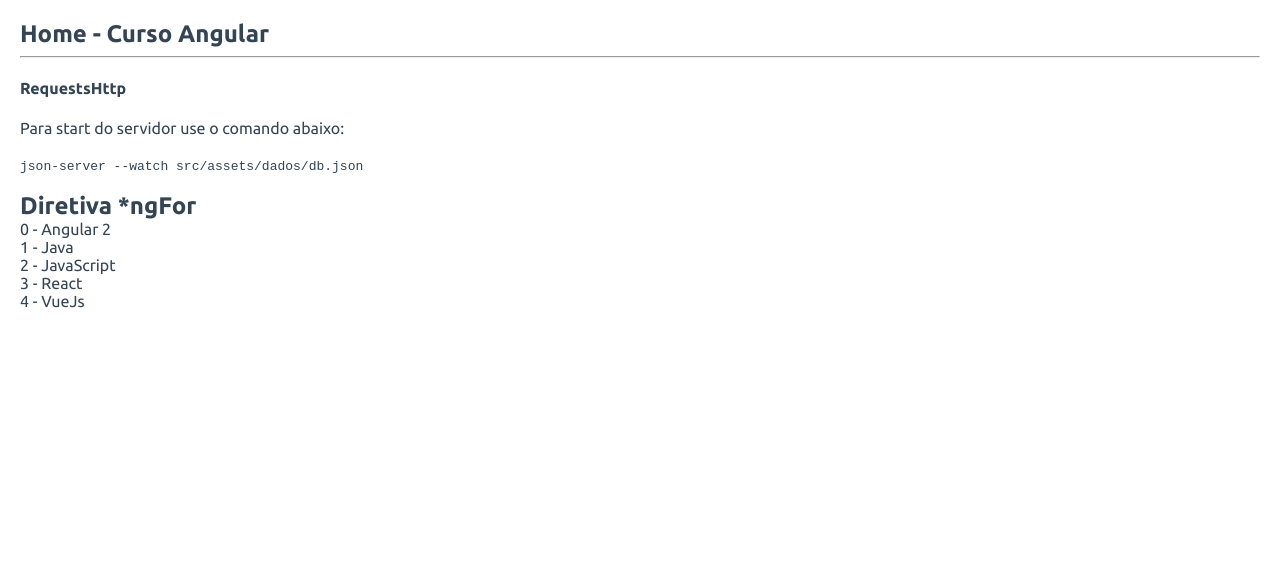
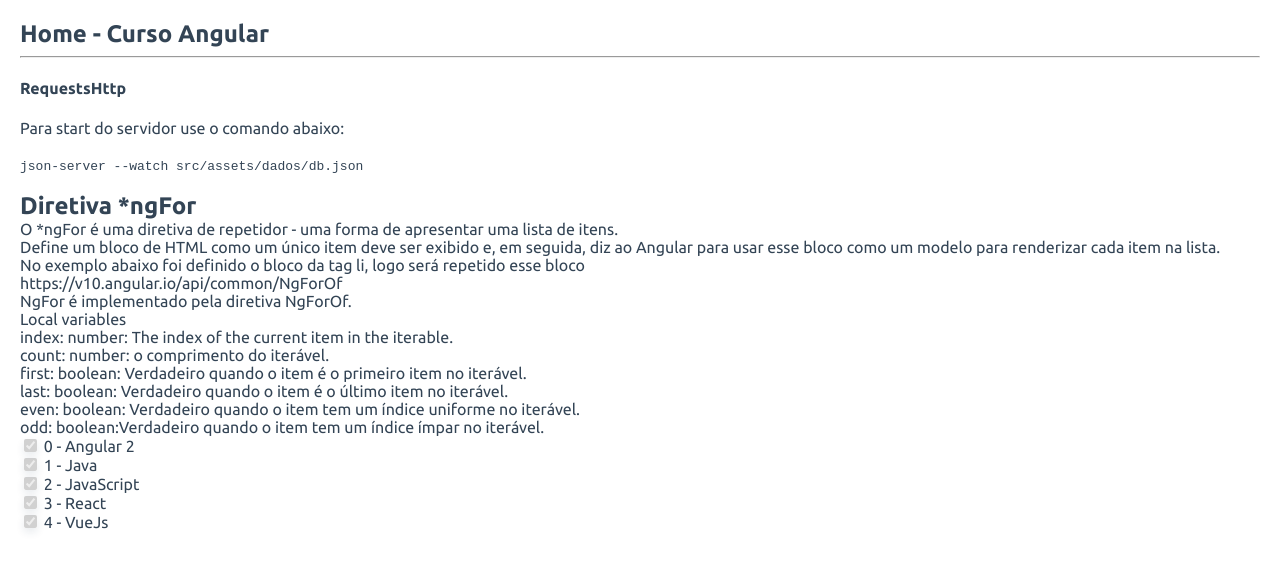
Before and after one commit to gabrieljony/curso-angular, an Angular app: page /#/home in a window 1280 px wide. Shown: the top 570 px of the page. Built offline with nearby package versions, Linux system fonts and the light colour scheme.

Commit message:
Diretiva *ngFor

```diff
--- a/src/app/pages/diretiva-ngFor/diretiva-ngFor.component.html
+++ b/src/app/pages/diretiva-ngFor/diretiva-ngFor.component.html
@@ -1,9 +1,25 @@
 <h1>
   Diretiva *ngFor
 </h1>
-
+<p>O *ngFor é uma diretiva de repetidor - uma forma de apresentar uma lista de itens.</p>
+<p>Define um bloco de HTML como um único item deve ser exibido e, em seguida, diz ao Angular para usar esse bloco como um modelo para renderizar cada item na lista.</p>
+<p>No exemplo abaixo foi definido o bloco da tag li, logo será repetido esse bloco</p>
+<p>https://v10.angular.io/api/common/NgForOf</p>
+<p>NgFor é implementado pela diretiva NgForOf.</p>
+<p>Local variables</p>
 <ul>
-  <li *ngFor="let curso of cursos, let i = index">
+  <li>
+    index: number: The index of the current item in the iterable.
+  </li>
+  <li>count: number: o comprimento do iterável.</li>
+  <li>first: boolean: Verdadeiro quando o item é o primeiro item no iterável.</li>
+  <li>last: boolean: Verdadeiro quando o item é o último item no iterável.</li>
+  <li>even: boolean: Verdadeiro quando o item tem um índice uniforme no iterável.</li>
+  <li>odd: boolean:Verdadeiro quando o item tem um índice ímpar no iterável.</li>
+</ul>
+<ul>
+  <li *ngFor="let curso of cursos; index as i; first as isFirst; last as isLast; even as isEven; odd as isOdd">
+    <input #cursoItem type="checkbox" [name]="curso" [id]="'curso'+i" [disabled]="isDisabled(i, isFirst, isLast, isEven, isOdd)" [checked]="isChecked(i)">
     {{ i }} - {{ curso }}
   </li>
 </ul>
--- a/src/app/pages/diretiva-ngFor/diretiva-ngFor.component.ts
+++ b/src/app/pages/diretiva-ngFor/diretiva-ngFor.component.ts
@@ -1,4 +1,4 @@
-import { Component, OnInit } from '@angular/core';
+import { Component, ElementRef, OnInit, ViewChild } from '@angular/core';
 
 @Component({
   selector: 'app-diretiva-ngFor',
@@ -9,9 +9,40 @@ export class DiretivaNgForComponent implements OnInit {
 
   cursos: string[] = ["Angular 2", "Java", "JavaScript", "React", "VueJs"]
 
+  @ViewChild('cursoItem') cursoElement: ElementRef;
+
   constructor() { }
 
   ngOnInit() {
   }
 
+  ngAfterViewInit() {
+    console.log('aqui')
+    console.log('this.cursoElement', this.cursoElement)
+    let elemento = document.getElementById('curso1');
+
+    // elemento.checked = false;
+    // elemento.disabled = false;
+  }
+
+  ngAfterViewChecked() {
+    // a cada verificação de conteúdo / conteúdo filho
+    // Chamado quando se muda o valor do Input()
+    // console.log('ngAfterViewChecked');
+  }
+
+  isChecked(event){
+    // console.log('checked', event)
+    return true;
+  }
+
+  isDisabled(index, isFirst, isLast, isEven, isOdd){
+    console.log('Índice: ', index + ', primeiro: ' + isFirst + ', último: ' + isLast + ', par: ' + isEven + ', ímpar: ' + isOdd)
+    // console.log('this.cursoElement', this.cursoElement)
+    // console.log('disabled', event)
+    let elemento = document.getElementById('curso' + index);
+    console.log('elemento', elemento)
+    return true
+  }
+
 }
--- a/src/app/pages/lifecycle-hooks/lifecycle-hooks.component.ts
+++ b/src/app/pages/lifecycle-hooks/lifecycle-hooks.component.ts
@@ -50,7 +50,8 @@ export class LifecycleHooksComponent implements OnInit, OnChanges, DoCheck, Afte
     console.log('ngAfterContentChecked');
   }
   ngAfterViewInit() {
-
+    // Responder após o Angular inicializar as visualizações do componente
+    // e as visualizações filhas ou a visualização que contém a diretiva
     console.log('ngAfterViewInit');
   }
   ngAfterViewChecked() {
```
